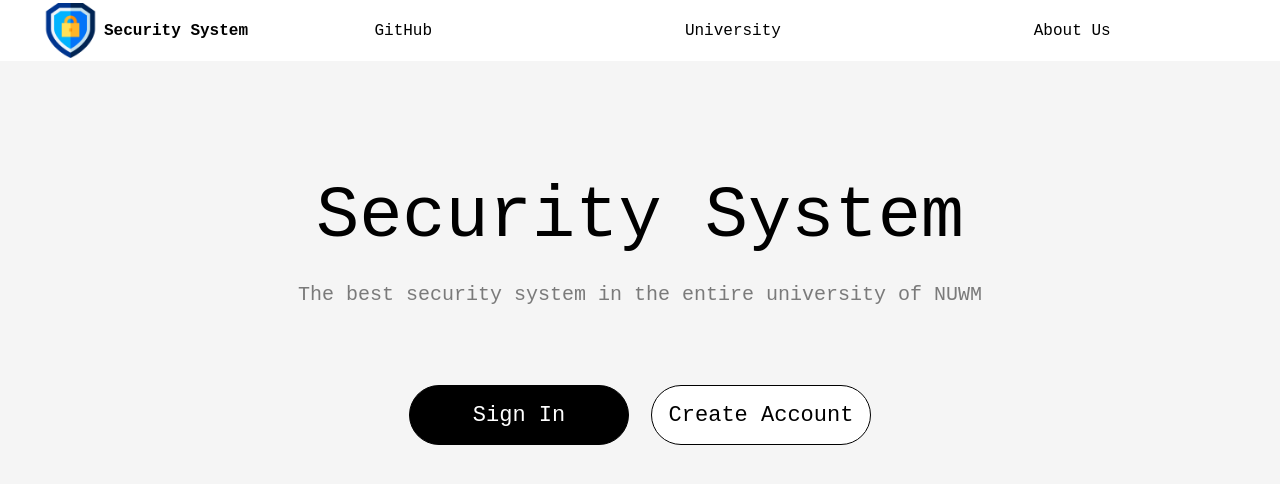
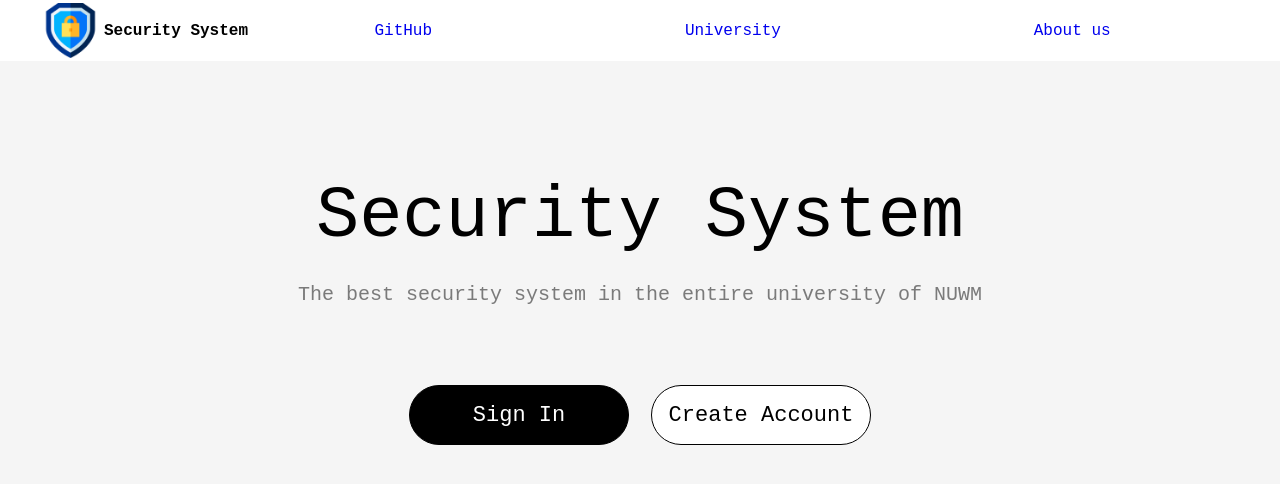
Before and after one commit to Brewery-Code/Security-System, a React (Vite) app in the folder frontend/: page /home in a window 1280 px wide. Shown: the top 484 px of the page. Built offline with nearby package versions, Linux system fonts and the light colour scheme; a web font is replaced by a local one.

Commit message:
Доданий функціонал для посилань в шапці профілю

```diff
--- a/frontend/src/components/Header/Header.jsx
+++ b/frontend/src/components/Header/Header.jsx
@@ -14,9 +14,24 @@ export default function Header({ isUserLogin }) {
           </div>
           <nav className={styles.nav}>
             <ul className={styles.nav__list}>
-              <li className={styles.nav__item}>GitHub</li>
-              <li className={styles.nav__item}>University</li>
-              <li className={styles.nav__item}>About Us</li>
+              <li className={styles.nav__item}>
+                <a href="https://github.com/Brewery-Code/Security-System"
+                  target='_blank'
+                  rel='noopener noreferrer'>GitHub
+                </a>
+              </li>
+              <li className={styles.nav__item}>
+                <a href="https://nuwm.edu.ua/"
+                  target='_blank'
+                  rel='noopener noreferrer'>University
+                </a>
+              </li>
+              <li className={styles.nav__item}>
+                <a href="https://github.com/VitaliiParkhomchuk"
+                  target='_blank'
+                  rel='noopener noreferrer'>About us
+                </a>
+              </li>
               {isUserLogin ?
                 <li className={styles.profile}>
                   <img className={styles.profile__img} src={ProfileImg} alt="profileImg" />
@@ -26,6 +41,6 @@ export default function Header({ isUserLogin }) {
           </nav>
         </div>
       </div>
-    </header>
+    </header >
   );
 }
```
